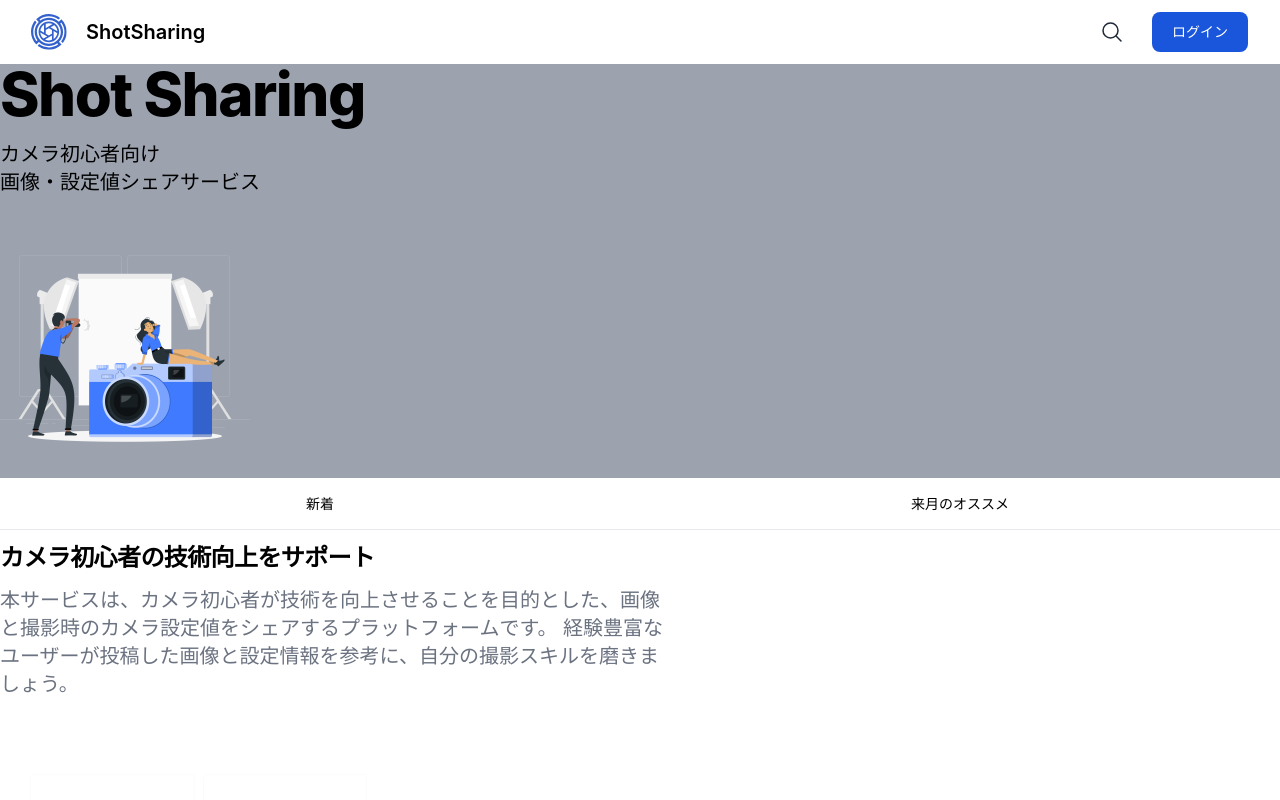
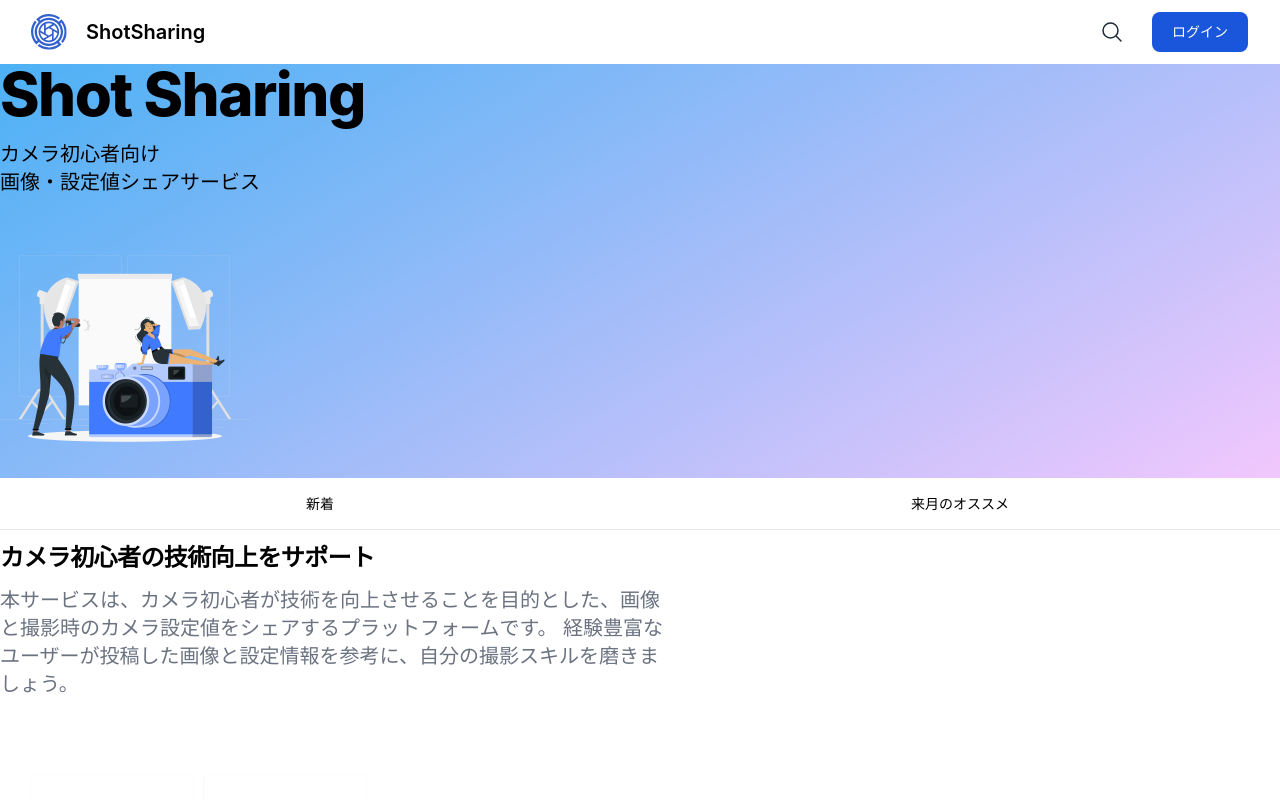
Before and after one commit to Kaiwa-Jun/shotsharing, a Next.js app in the folder frontend/: page /about in a window 1280 px wide. Shown: the top 800 px of the page. Built offline with nearby package versions, Linux system fonts and the light colour scheme; no server answers.

Commit message:
herosectionのバックグラウンドカラーの変更

```diff
--- a/frontend/components/organisms/HeroSection.tsx
+++ b/frontend/components/organisms/HeroSection.tsx
@@ -4,7 +4,7 @@ const HeroSection = () => {
   return (
     <>
       <div className="hero-section">
-        <section className="bg-gray-400 dark:bg-gray-900">
+        <section className="linear-gradient dark:bg-gradient-linear">
           <div className="grid max-w-screen-xl px-24 py-8 mx-auto lg:gap-8 xl:gap-0 lg:py-0 lg:grid-cols-10">
             <div className="mr-auto place-self-center lg:col-span-6">
               <h1 className="max-w-2xl mb-4 text-4xl font-extrabold tracking-tight leading-none md:text-5xl xl:text-6xl dark:text-black">
--- a/frontend/styles/globals.css
+++ b/frontend/styles/globals.css
@@ -108,3 +108,7 @@ a {
     color-scheme: dark;
   }
 }
+
+.linear-gradient {
+  background: linear-gradient(150deg, #1d9cf2c9, #cf3ff84a);
+}
```
Also changed, not shown: frontend/tailwind.config.js (+6 -1 lines).
